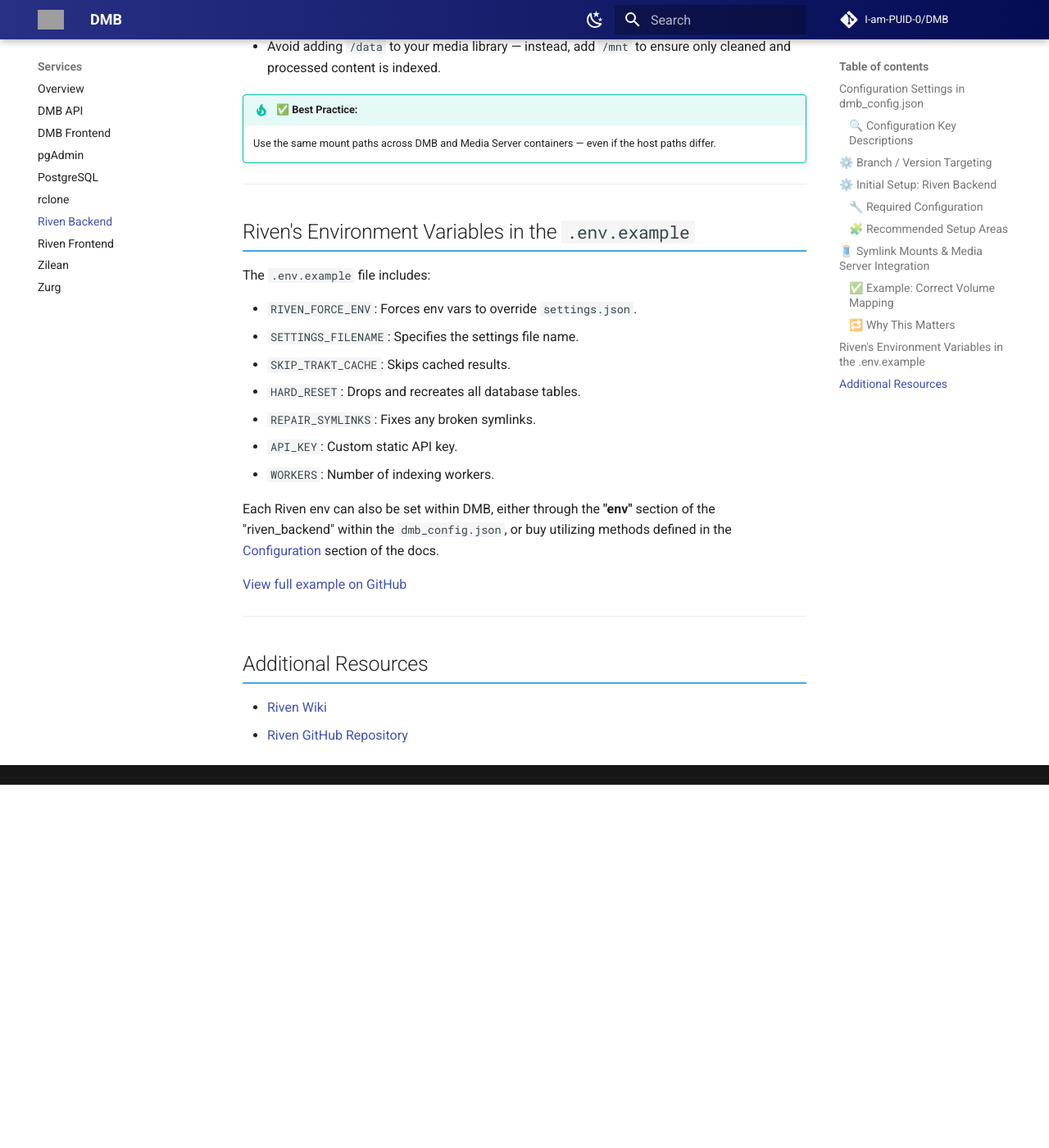
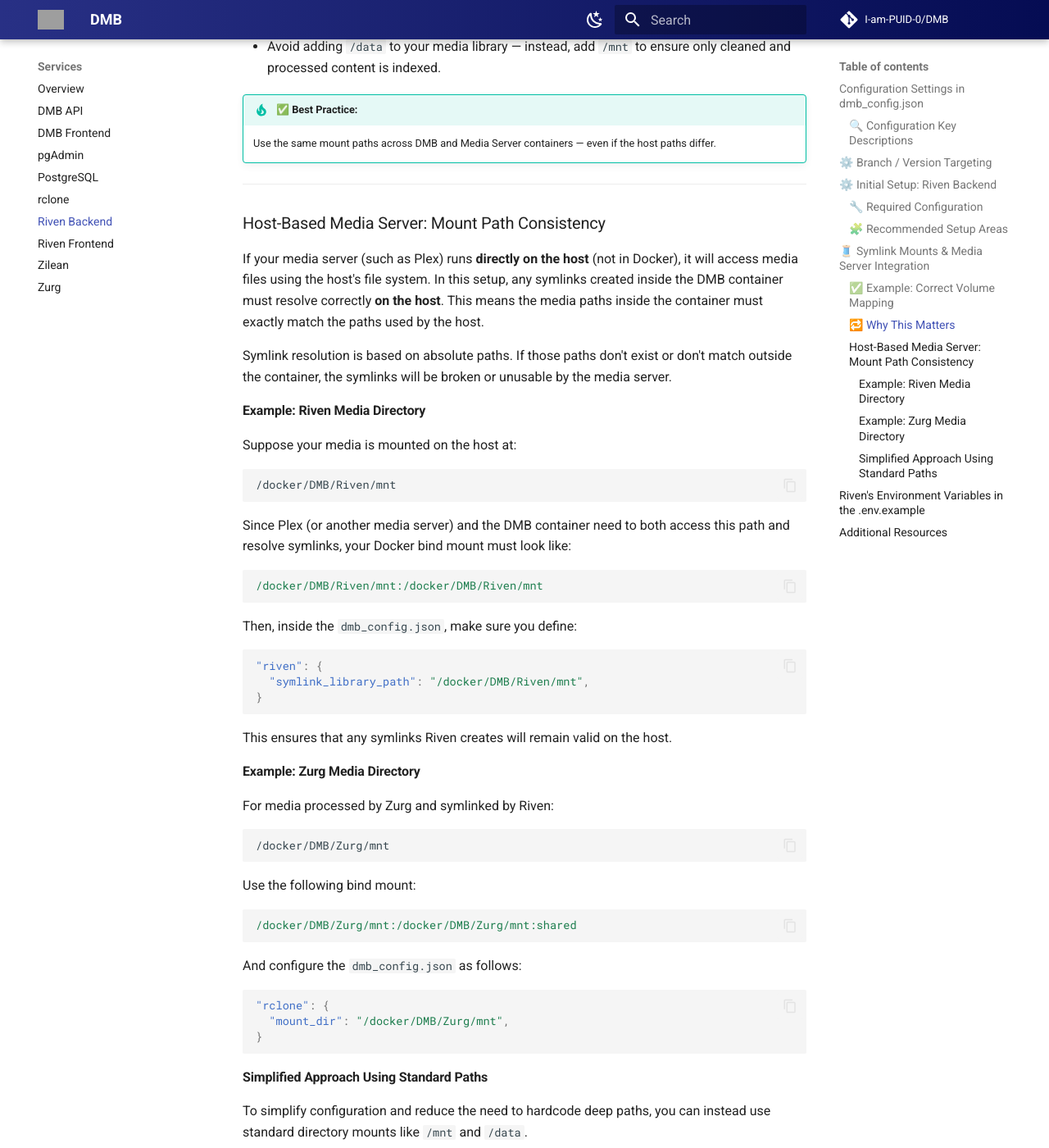
Before and after one commit to I-am-PUID-0/DMB_Docs, an MkDocs documentation site: the page built from docs/services/riven-backend.md, in a window 1280 px wide and 1400 px high, scrolled down 3709 px. Shown: the whole window at 82% size. Built offline with MkDocs 1.6.1 and Material for MkDocs 9.7.7, drawn with Linux system fonts in a browser that asks for light colours; comment, search, counter and statistics services are not loaded; before the commit the page ends 4666 px from its top, so only the background shows below that; some of the changed text lies outside the part shown; grey boxes are pictures that could not be loaded.

Commit message:
Update riven-backend.md

````diff
--- a/docs/services/riven-backend.md
+++ b/docs/services/riven-backend.md
@@ -138,6 +138,87 @@ In this case:
 
 ---
 
+
+### Host-Based Media Server: Mount Path Consistency
+
+If your media server (such as Plex) runs **directly on the host** (not in Docker), it will access media files using the host's file system. In this setup, any symlinks created inside the DMB container must resolve correctly **on the host**. This means the media paths inside the container must exactly match the paths used by the host.
+
+Symlink resolution is based on absolute paths. If those paths don't exist or don't match outside the container, the symlinks will be broken or unusable by the media server.
+
+#### Example: Riven Media Directory
+
+Suppose your media is mounted on the host at:
+
+```
+/docker/DMB/Riven/mnt
+```
+
+Since Plex (or another media server) and the DMB container need to both access this path and resolve symlinks, your Docker bind mount must look like:
+
+```yaml
+/docker/DMB/Riven/mnt:/docker/DMB/Riven/mnt
+```
+
+Then, inside the `dmb_config.json`, make sure you define:
+
+```json
+"riven": {
+  "symlink_library_path": "/docker/DMB/Riven/mnt",
+}
+```
+
+This ensures that any symlinks Riven creates will remain valid on the host.
+
+#### Example: Zurg Media Directory
+
+For media processed by Zurg and symlinked by Riven:
+
+```
+/docker/DMB/Zurg/mnt
+```
+
+Use the following bind mount:
+
+```yaml
+/docker/DMB/Zurg/mnt:/docker/DMB/Zurg/mnt:shared
+```
+
+And configure the `dmb_config.json` as follows:
+
+```json
+"rclone": {
+  "mount_dir": "/docker/DMB/Zurg/mnt",
+}
+```
+
+
+#### Simplified Approach Using Standard Paths
+
+To simplify configuration and reduce the need to hardcode deep paths, you can instead use standard directory mounts like `/mnt` and `/data`.
+
+Docker Compose example:
+
+```yaml
+/mnt:/mnt
+/data:/data:shared
+```
+
+And then update the configuration:
+
+```json
+"riven": {
+  "symlink_library_path": "/mnt",
+},
+"rclone": {
+  "mount_dir": "/data",
+}
+```
+
+Using standardized top-level paths makes your setup more portable and ensures symlinks will resolve correctly regardless of the underlying directory structure.
+
+---
+
+
 ## Riven's Environment Variables in the `.env.example`
 
 The `.env.example` file includes:
````
